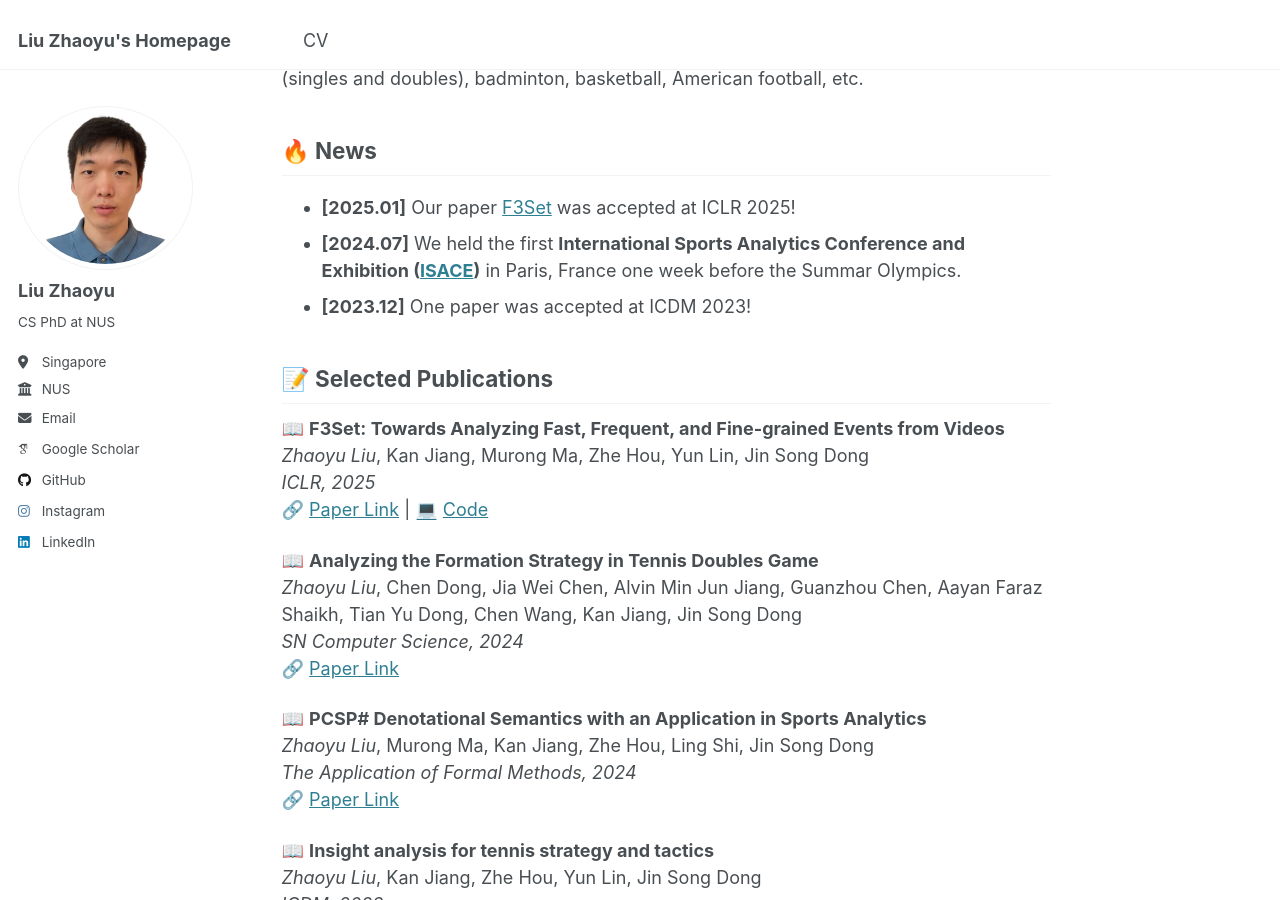
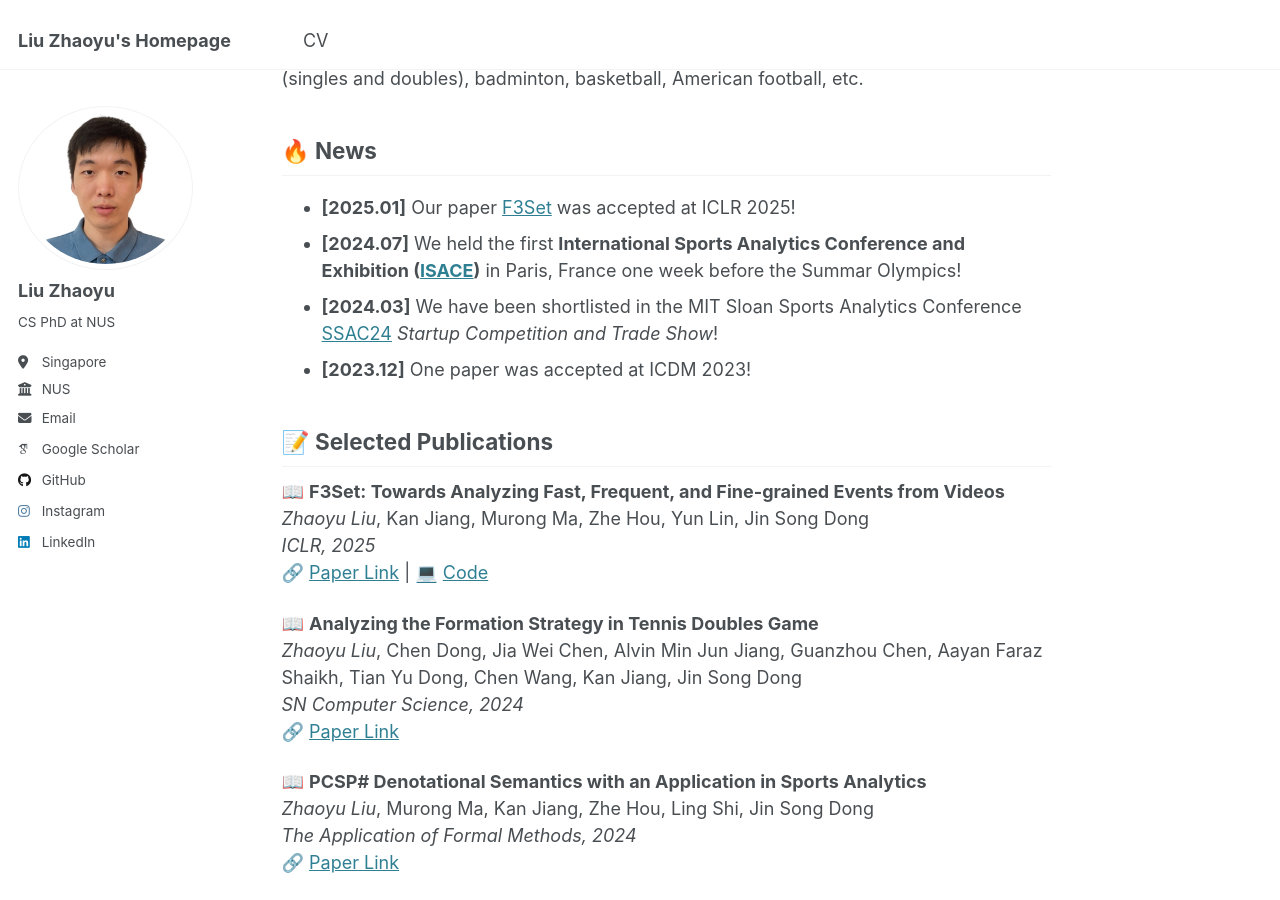
Before and after one commit to LZYAndy/lzyandy.github.io, a Jekyll site: the page built from _pages/about.md, in a window 1280 px wide and 900 px high, scrolled down 476 px. Built offline with Jekyll 4.4.1, drawn with Linux system fonts in a browser that asks for light colours; some web fonts are replaced.

Commit message:
Update about.md

```diff
--- a/_pages/about.md
+++ b/_pages/about.md
@@ -13,7 +13,8 @@ I am currently a fourth-year Ph.D. student and Research Assistant at the Nationa
 
 ## 🔥 News
 - **[2025.01]** Our paper [F3Set](https://openreview.net/pdf?id=vlg5WRKHxh) was accepted at ICLR 2025!
-- **[2024.07]** We held the first **International Sports Analytics Conference and Exhibition ([ISACE](https://formal-analysis.com/isace/2024/))** in Paris, France one week before the Summar Olympics.
+- **[2024.07]** We held the first **International Sports Analytics Conference and Exhibition ([ISACE](https://formal-analysis.com/isace/2024/))** in Paris, France one week before the Summar Olympics!
+- **[2024.03]** We have been shortlisted in the MIT Sloan Sports Analytics Conference [SSAC24](https://www.sloansportsconference.com/) *Startup Competition and Trade Show*!
 - **[2023.12]** One paper was accepted at ICDM 2023!
 
 
```
